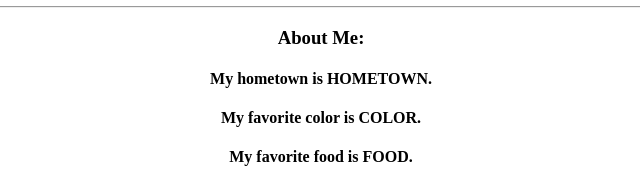
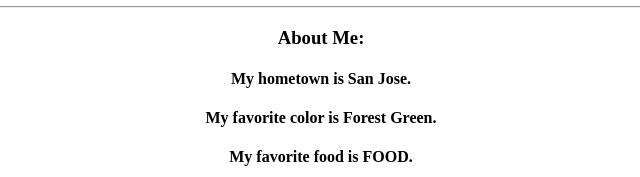
Before and after one commit to Officialyi/my-profile-nyu, a plain HTML site: page index.html in a window 1280 px wide. Shown: the part 121-298 px from the top of the page, without its empty margins (319-959 px from the left). Drawn offline with Linux system fonts and the light colour scheme.

Commit message:
Changing color

```diff
--- a/index.html
+++ b/index.html
@@ -11,8 +11,8 @@
 				<h2>Software Developer</h2>
 				<hr>
 				<h3>About Me:</h3>
-					<h4>My hometown is HOMETOWN.</h4>
-					<h4>My favorite color is COLOR.</h4>
+					<h4>My hometown is San Jose.</h4>
+					<h4>My favorite color is Forest Green.</h4>
 					<h4>My favorite food is FOOD.</h4>
 					<h4>If I could be any animal, I would be A/AN ANIMAL.</h4>
 			</div>
```
